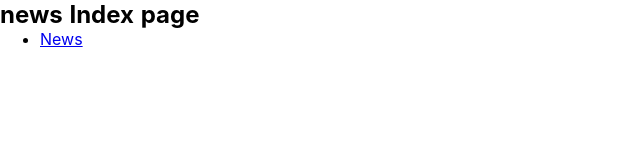
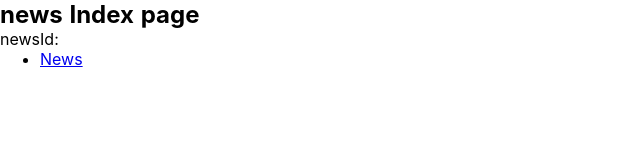
Before and after one commit to hongjingping/nuxt.js, a Nuxt app: page /news in a window 1280 px wide. Shown: the top 160 px of the page, without its empty margins (0-640 px from the left). Built offline with nearby package versions, Linux system fonts and the light colour scheme.

Commit message:
0424-Nuxt的路由配置和参数传递

```diff
--- a/pages/index.vue
+++ b/pages/index.vue
@@ -2,9 +2,9 @@
   <section class="container">
     <div>
       <ul>
-        <li><a href="/">Home</a></li>
-        <li><a href="/about">About</a></li>
-        <li><a href="/news">News</a></li>
+        <li><nuxt-link :to="{name: 'index'}">Home</nuxt-link></li>
+        <li><nuxt-link :to="{name: 'about'}">About</nuxt-link></li>
+        <li><nuxt-link :to="{name: 'news', params: {newsId: '1108'}}">News</nuxt-link></li>
       </ul>
     </div>
   </section>
--- a/pages/news/index.vue
+++ b/pages/news/index.vue
@@ -1,6 +1,7 @@
 <template>
   <div>
     <h2>news Index page</h2>
+    <p>newsId:{{$route.params.newsId}}</p>
     <ul>
       <li><a href="/">News</a></li>
     </ul>
```
